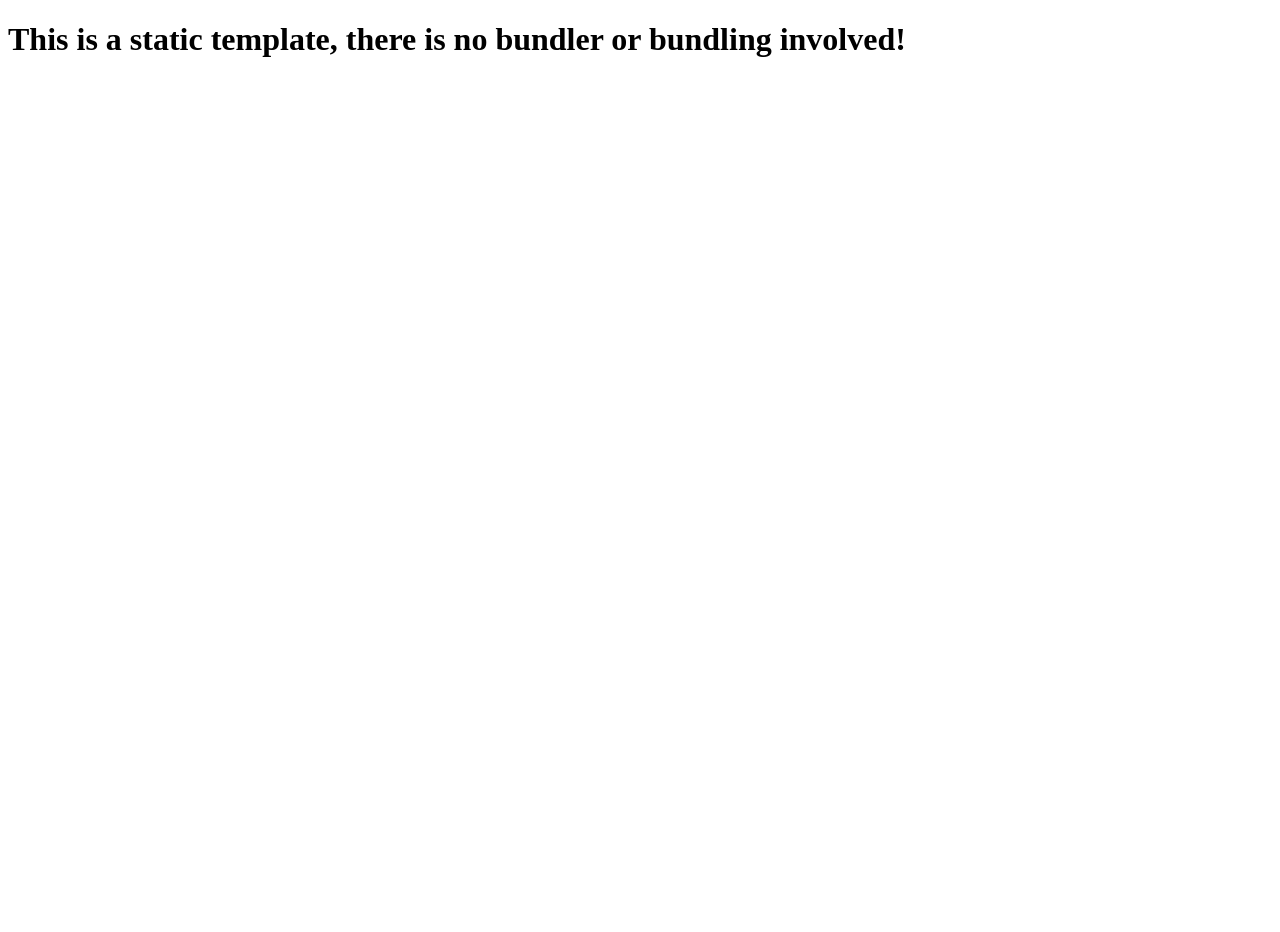
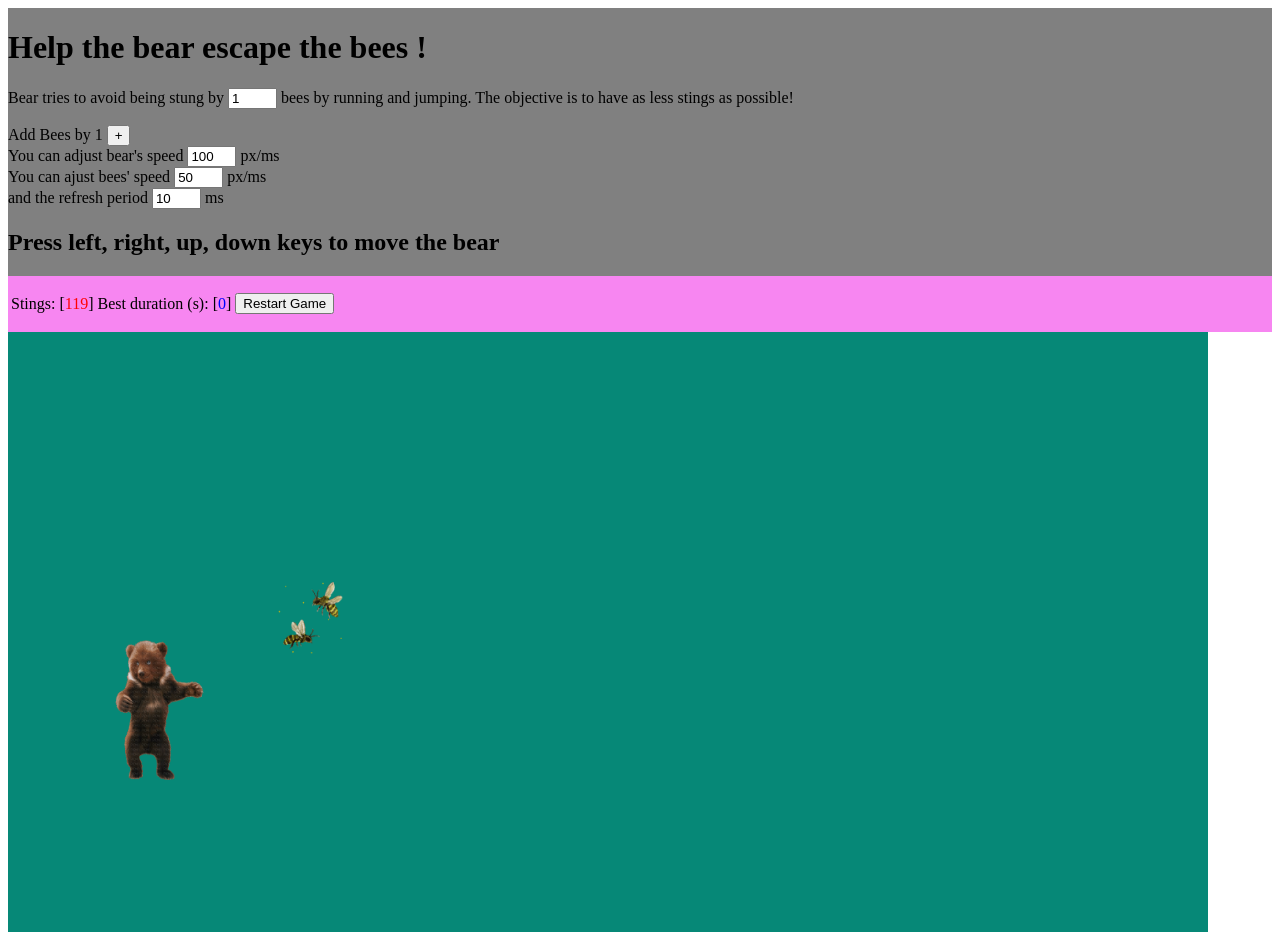
Before and after one commit to ghcc2005/Web-Lab-2, a website: page index.html in a window 1280 px wide. Before the commit the page ends 800 px from the top, so only its background shows below. Drawn offline with Linux system fonts and the light colour scheme.

Commit message:
Finished Game

```diff
--- /dev/null
+++ b/game.css
@@ -0,0 +1,40 @@
+#bear {
+  position: absolute;
+  left: 100px;
+  /*top: 240px;*/
+  width: 100px;
+  height: 160px;
+}
+
+#board {
+  position: absolute;
+  height: 600px;
+  width: 1200px;
+  background-color: rgb(6, 136, 119);
+  align-content: center;
+  align-self: center;
+}
+
+#title {
+  background-color: rgb(128, 128, 128);
+  align-content: center;
+  align-self: center;
+}
+
+#scores {
+  background-color: rgb(247, 134, 241);
+  align-content: center;
+  align-self: center;
+}
+
+.location {
+  color: green;
+}
+
+#hits {
+  color: red;
+}
+
+#duration {
+  color: blue;
+}
--- /dev/null
+++ b/game.js
@@ -0,0 +1,300 @@
+function Bear() {
+  this.dBear = 100;
+  this.htmlElement = document.getElementById("bear");
+  this.id = this.htmlElement.id;
+  this.x = this.htmlElement.offsetLeft;
+  this.y = this.htmlElement.offsetTop;
+
+  this.setSpeed = function () {
+    this.dBear = document.getElementById("speedBears").value;
+  };
+
+  this.move = function (xDir, yDir) {
+    this.fitBounds(); //we add this instruction to keep bear within board
+    this.x += this.dBear * xDir;
+    this.y += this.dBear * yDir;
+    this.display();
+  };
+
+  this.display = function () {
+    this.htmlElement.style.left = this.x + "px";
+    this.htmlElement.style.top = this.y + "px";
+    this.htmlElement.style.display = "absolute";
+  };
+
+  this.fitBounds = function () {
+    let parent = this.htmlElement.parentElement;
+    let iw = this.htmlElement.offsetWidth;
+    let ih = this.htmlElement.offsetHeight;
+    let l = parent.offsetLeft;
+    let t = parent.offsetTop;
+    let w = parent.offsetWidth;
+    let h = parent.offsetHeight;
+    if (this.x < 0) this.x = 0;
+    if (this.x > w - iw) this.x = w - iw;
+    if (this.y < 0) this.y = 0;
+    if (this.y > h - ih) this.y = h - ih;
+  };
+}
+
+// Handle keyboad events
+// to move the bear
+function moveBear(e) {
+  //codes of the four keys
+  const KEYUP = 38;
+  const KEYDOWN = 40;
+  const KEYLEFT = 37;
+  const KEYRIGHT = 39;
+  if (e.keyCode == KEYRIGHT) {
+    bear.move(1, 0);
+  } // right key
+  if (e.keyCode == KEYLEFT) {
+    bear.move(-1, 0);
+  } // left key
+  if (e.keyCode == KEYUP) {
+    bear.move(0, -1);
+  } // up key
+  if (e.keyCode == KEYDOWN) {
+    bear.move(0, 1);
+  } // down key
+}
+
+class Bee {
+  constructor(beeNumber) {
+  //the HTML element corresponding to the IMG of the bee
+  this.htmlElement = createBeeImg(beeNumber);
+  //iits HTML ID
+  this.id = this.htmlElement.id;
+  //the left position (x)
+  this.x = this.htmlElement.offsetLeft;
+  //the top position (y)
+  this.y = this.htmlElement.offsetTop;
+
+  this.move = function(dx, dy) {
+  //move the bees by dx, dy
+  this.x += dx;
+  this.y += dy;
+  this.display();
+  };
+
+  this.display = function() {
+  //adjust position of bee and display it
+  this.fitBounds();//add this to adjust to bounds
+  this.htmlElement.style.left = this.x + "px";
+  this.htmlElement.style.top = this.y + "px";
+  this.htmlElement.style.display = "block";
+  };
+
+  this.undisplay = function() {
+    this.htmlElement.style.display = "none";
+  }
+
+  this.fitBounds = function() {
+  //check and make sure the bees stays in the board space
+  let parent = this.htmlElement.parentElement;
+  let iw = this.htmlElement.offsetWidth;
+  let ih = this.htmlElement.offsetHeight;
+  let l = parent.offsetLeft;
+  let t = parent.offsetTop;
+  let w = parent.offsetWidth;
+  let h = parent.offsetHeight;
+  if (this.x < 0)
+  this.x = 0;
+  if (this.x > w - iw)
+  this.x = w - iw;
+  if (this.y < 0)
+  this.y = 0;
+  if (this.y > h - ih)
+  this.y = h - ih;
+  };
+  }
+
+ }
+
+ function createBeeImg(wNum) {
+  //get dimension and position of board div
+  let boardDiv = document.getElementById("board");
+  let boardDivW = boardDiv.offsetWidth;
+  let boardDivH = boardDiv.offsetHeight;
+  let boardDivX = boardDiv.offsetLeft;
+  let boardDivY = boardDiv.offsetTop;
+  //create the IMG element
+  let img = document.createElement("img");
+  img.setAttribute("src", "images/bee.gif");
+  img.setAttribute("width", "100");
+  img.setAttribute("alt", "A bee!");
+  img.setAttribute("id", "bee" + wNum);
+  img.setAttribute("class", "bee"); //set class of html tag img
+  //add the IMG element to the DOM as a child of the board div
+  img.style.position = "absolute";
+  boardDiv.appendChild(img);
+  //set initial position
+  let x = getRandomInt(boardDivW);
+  let y = getRandomInt(boardDivH);
+  img.style.left = (boardDivX + x) + "px";
+  img.style.top = (y) + "px";
+  //return the img object
+  return img;
+ }
+
+ function makeBees() {
+  //get number of bees specified by the user
+  let nbBees = document.getElementById("nbBees").value;
+  nbBees = Number(nbBees); //try converting the content of the input to a number
+  if (isNaN(nbBees)) { //check that the input field contains a valid number
+  window.alert("Invalid number of bees");
+  return;
+  }
+
+
+  //create bees
+  let i = 1;
+  while (i <= nbBees) {
+  var num = i;
+  var bee = new Bee(num); //create object and its IMG element
+  bee.display(); //display the bee
+  bees.push(bee); //add the bee object to the bees array
+  i++;
+  }
+ }
+
+ function moveBees() {
+  //get speed input field value
+  let speed = document.getElementById("speedBees").value;
+  //move each bee to a random location
+  for (let i = 0; i < bees.length; i++) {
+    let dx = getRandomInt(2 * speed) - speed;
+    let dy = getRandomInt(2 * speed) - speed;
+    bees[i].move(dx, dy);
+    isHit(bees[i], bear);
+  }
+ }
+
+ function updateBees() { // update loop for game
+  //move the bees randomly
+  moveBees();
+  //use a dynamic update period
+  let period = document.getElementById("periodTimer").value;
+
+  // checks if stings is 1000 or over if so alert game over, cleartimeout and kill the program
+  if (Number(hits.innerHTML) >= 1000) {
+    alert("Game Over");
+    clearTimeout();
+    die();
+  }
+
+  //update the timer for the next move
+  updateTimer = setTimeout('updateBees()', period);
+ }
+
+ function addBees() {
+
+  var bee = new Bee(1); //create object and its IMG element
+  bee.display(); //display the bee
+  bees.push(bee); //add the bee object to the bees array
+ }
+
+ function getRandomInt(max) {
+   // Math.floor returns largest integer less than or equal to a given number
+   // Math.random returns a pseudo-random number with range 0 to 1 therefore we * by max to get num > 1 given that max is not 1
+   return Math.floor(Math.random() * max)
+ }
+
+ function isHit(defender, offender) {
+  if (overlap(defender, offender)) { //check if the two image overlap
+  let score = hits.innerHTML;
+  score = Number(score) + 1; //increment the score
+  hits.innerHTML = score; //display the new score
+
+  }
+  if (typeof(lastStingTime) !== 'undefined') {
+    //console.log("h");
+    let newStingTime = new Date();
+    let thisDuration = newStingTime - lastStingTime;
+    //console.log(thisDuration)
+    lastStingTime = newStingTime;
+
+    let longestDuration = Number(duration.innerHTML)*1000;
+    if (longestDuration === 0) {
+    longestDuration = thisDuration;
+    } else {
+    longestDuration += thisDuration;
+    }
+    //console.log(longestDuration);
+    document.getElementById("duration").innerHTML = (longestDuration/1000).toFixed(3);
+  }
+ }
+
+ function overlap(element1, element2) {
+  //consider the two rectangles wrapping the two elements
+  //rectangle of the first element
+  left1 = element1.htmlElement.offsetLeft;
+  top1 = element1.htmlElement.offsetTop;
+  right1 = element1.htmlElement.offsetLeft + element1.htmlElement.offsetWidth;
+  bottom1 = element1.htmlElement.offsetTop + element1.htmlElement.offsetHeight;
+  //rectangle of the second element
+  left2 = element2.htmlElement.offsetLeft; //e2x
+  top2 = element2.htmlElement.offsetTop; //e2y
+  right2 = element2.htmlElement.offsetLeft + element2.htmlElement.offsetWidth;
+  bottom2 = element2.htmlElement.offsetTop + element2.htmlElement.offsetHeight;
+  //calculate the intersection of the two rectangles
+  x_intersect = Math.max(0, Math.min(right1, right2) - Math.max(left1, left2));
+  y_intersect = Math.max(0, Math.min(bottom1, bottom2) - Math.max(top1, top2));
+  intersectArea = x_intersect * y_intersect;
+  //if intersection is nil no hit
+  if (intersectArea == 0 || isNaN(intersectArea)) {
+  return false;
+  }
+  return true;
+ }
+
+
+function start() {
+
+  //create bear
+  bear = new Bear();
+
+
+  bees = new Array();
+  makeBees();
+  updateBees();
+
+
+
+  //console.log(typeof(bees));
+
+
+
+
+  document.addEventListener("keydown", moveBear, false);
+
+  document.getElementById("speedBears").addEventListener("change", function() {
+    bear.setSpeed()
+  }, false);
+
+  document.addEventListener("keydown", function() {
+    lastStingTime = new Date();
+  }, false);
+
+  document.getElementById("bees1").addEventListener("click", function() {
+    addBees()
+  }, false);
+
+  document.getElementById("nbBees").addEventListener("change", function() {
+    makeBees()
+  }, false);
+
+  document.getElementById("speedBees").addEventListener("change", function() {
+    moveBees()
+  }, false);
+
+  document.getElementById("periodTimer").addEventListener("change", function() {
+    updateBees()
+  }, false);
+
+  document.getElementById("restart").addEventListener("click", function() {
+    document.location.href = "";
+  }, false);
+}
+
+//document.getElementById("periodTimer").value
--- a/index.html
+++ b/index.html
@@ -1,12 +1,61 @@
 <!DOCTYPE html>
 <html lang="en">
   <head>
-    <meta charset="UTF-8">
-    <meta name="viewport" content="width=device-width, initial-scale=1.0">
-    <meta http-equiv="X-UA-Compatible" content="ie=edge">
-    <title>Static Template</title>
+    <meta http-equiv="Content-Type" content="text/html; charset=UTF-8" />
+    <title>JavaScript and DOM API</title>
+    <link rel="stylesheet" type="text/css" href="game.css" media="all" />
+    <meta name="viewport" content="width=device-width, initial-scale=1" />
+    <script src="game.js"></script>
+    <script>
+      var bear;
+      var bees;
+      var lastStringTime;
+    </script>
+    <noscript>
+      Warning - JavaScript is Disabled. For full functionality of this page, it
+      is necessary to enable JavaScript.
+    </noscript>
   </head>
-  <body>
-    <h1>This is a static template, there is no bundler or bundling involved!</h1>
+
+  <body onload="start();">
+    <div id="title">
+      <h1>Help the bear escape the bees !</h1>
+      <p>
+        Bear tries to avoid being stung by
+        <input type="text" id="nbBees" value="1" size="3" /> bees by running and
+        jumping. The objective is to have as less stings as possible!
+      </p>
+      <p>
+        Add Bees by 1
+        <button id="bees1">+</button>
+        <br />
+        You can adjust bear's speed
+        <input type="text" id="speedBears" value="100" size="3" /> px/ms
+        <br />
+        You can ajust bees' speed
+        <input type="text" id="speedBees" value="50" size="3" /> px/ms <br />
+        and the refresh period
+        <input type="text" id="periodTimer" value="10" size="3" /> ms
+      </p>
+      <h2>Press left, right, up, down keys to move the bear</h2>
+    </div>
+    <div id="scores">
+      <table>
+        <tr>
+          <td>
+            <p>Stings: [<span id="hits">0</span>]</p>
+          </td>
+          <td>
+            <p>Best duration (s): [<span id="duration">0</span>]</p>
+          </td>
+          <td>
+            <button id = "restart"> Restart Game </button>
+          </td>
+        </tr>
+      </table>
+    </div>
+    <div id="board">
+      <img src="./images/bear.gif" id="bear" alt="bear" />
+    </div>
   </body>
 </html>
```
Also changed, not shown: .codesandbox/workspace.json (added), images/bear.gif (added), images/bee.gif (added).
